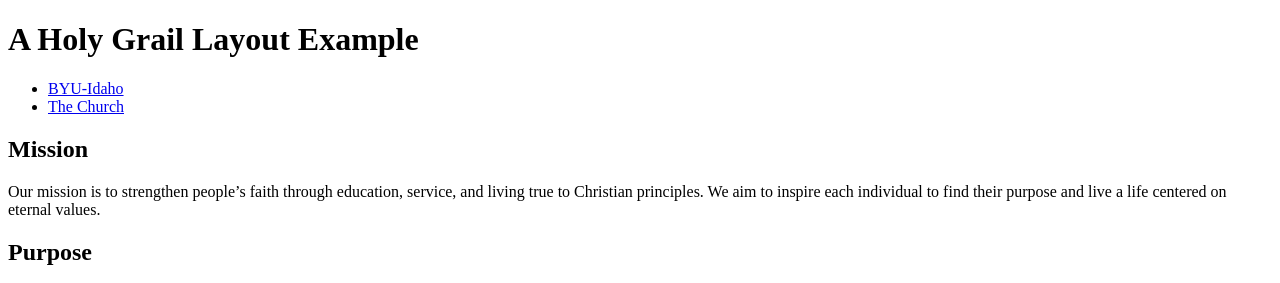
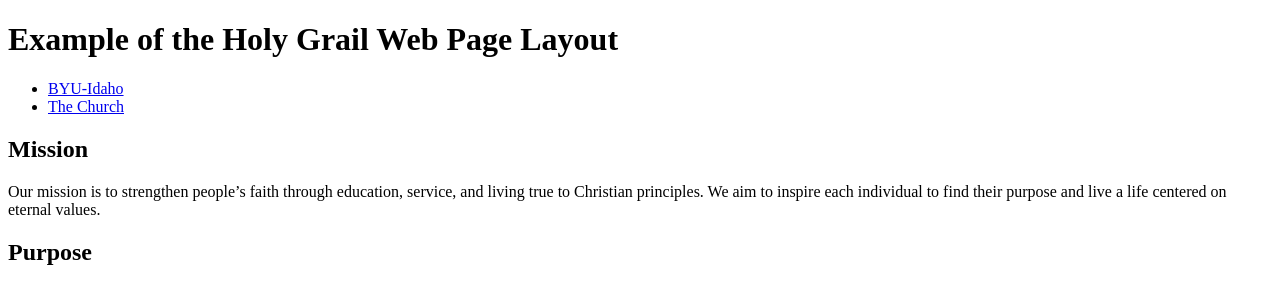
Before and after one commit to BRIGHAM450/wdd130, a plain HTML site: page week02/holygrail.html in a window 1280 px wide. Shown: the top 283 px of the page. Drawn offline with Linux system fonts and the light colour scheme.

Commit message:
change 5

```diff
--- a/week02/holygrail.html
+++ b/week02/holygrail.html
@@ -9,7 +9,7 @@
 </head>
 <body>
     <header>
-        <h1>A Holy Grail Layout Example</h1>
+        <h1>Example of the Holy Grail Web Page Layout</h1>
     </header>
     <nav>
         <ul>
```
